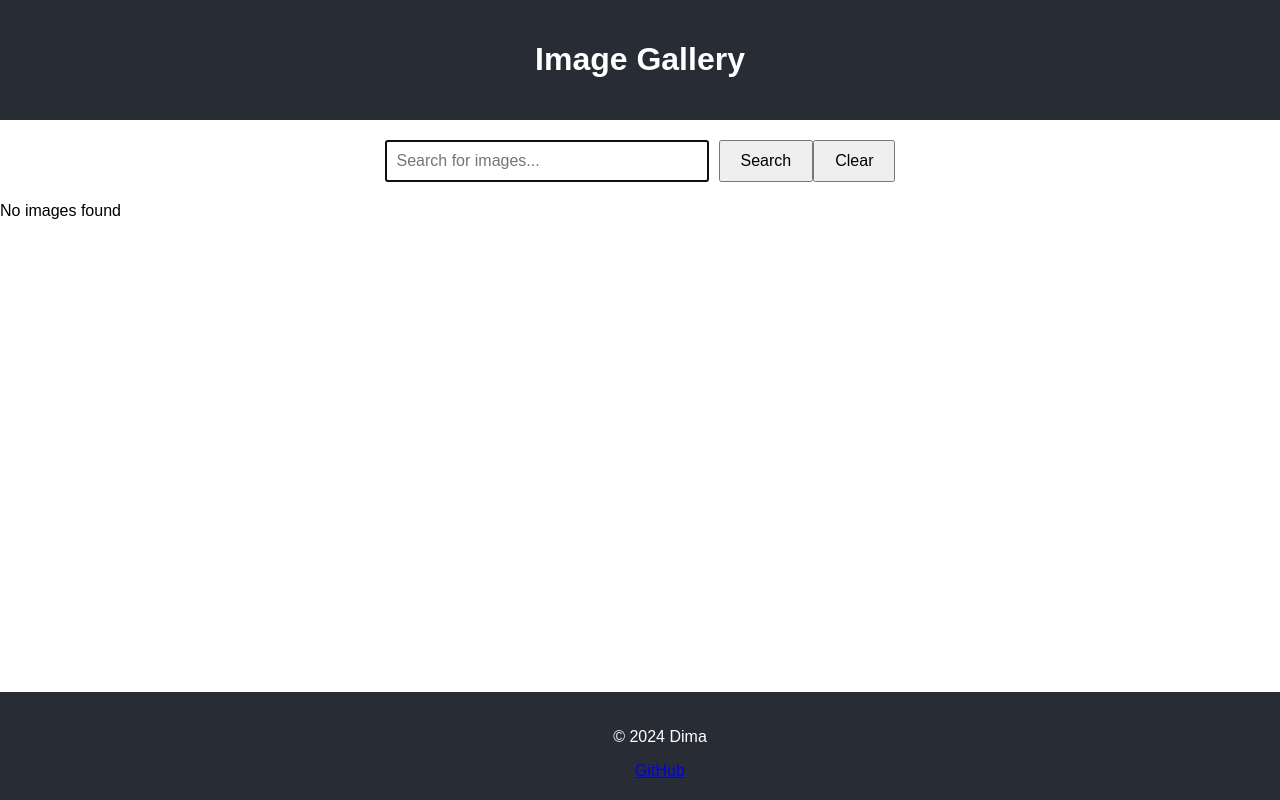
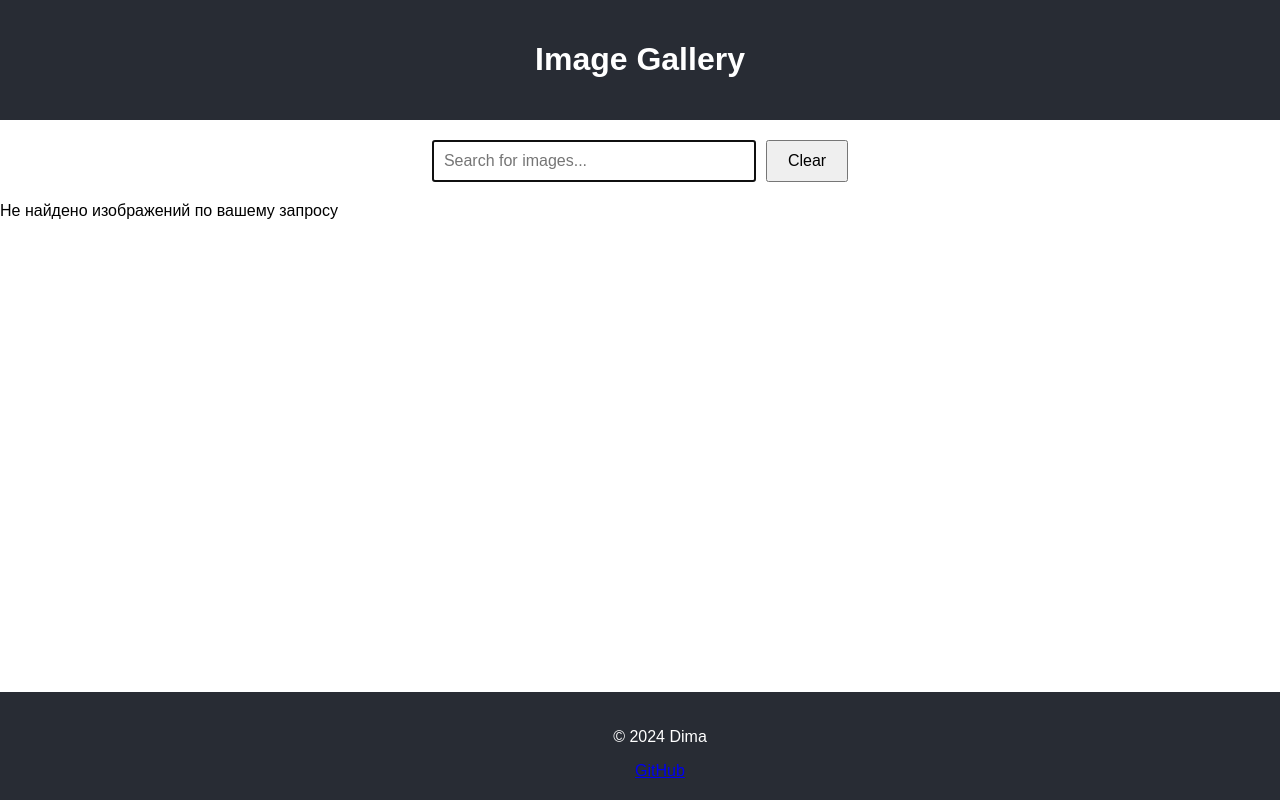
Before and after one commit to DmitryCarikov/LABS, a React (Create React App) app in the folder image-gallery/: page / in a window 1280 px wide. Built offline with nearby package versions, Linux system fonts and the light colour scheme.

Commit message:
feat: error update

```diff
--- a/image-gallery/src/App.js
+++ b/image-gallery/src/App.js
@@ -49,7 +49,10 @@ class App extends Component {
         <Header />
         <SearchBar onSearch={this.handleSearch} query={query} />
         {error && <div className="error">{error}</div>}
-        <ImageGallery images={images} />
+        {images.length === 0 && !error && (
+          <div className="no-images">Не найдено изображений по вашему запросу</div>
+        )}
+        {images.length > 0 && <ImageGallery images={images} />}
         <Footer />
       </div>
     );
--- a/image-gallery/src/components/SearchBar.js
+++ b/image-gallery/src/components/SearchBar.js
@@ -27,7 +27,6 @@ class SearchBar extends Component {
                     autoFocus
                     autoComplete="off"
                 />
-                <button type="submit">Search</button>
                 <button type="button" onClick={this.handleClear}>Clear</button>
             </form>
         );
```
